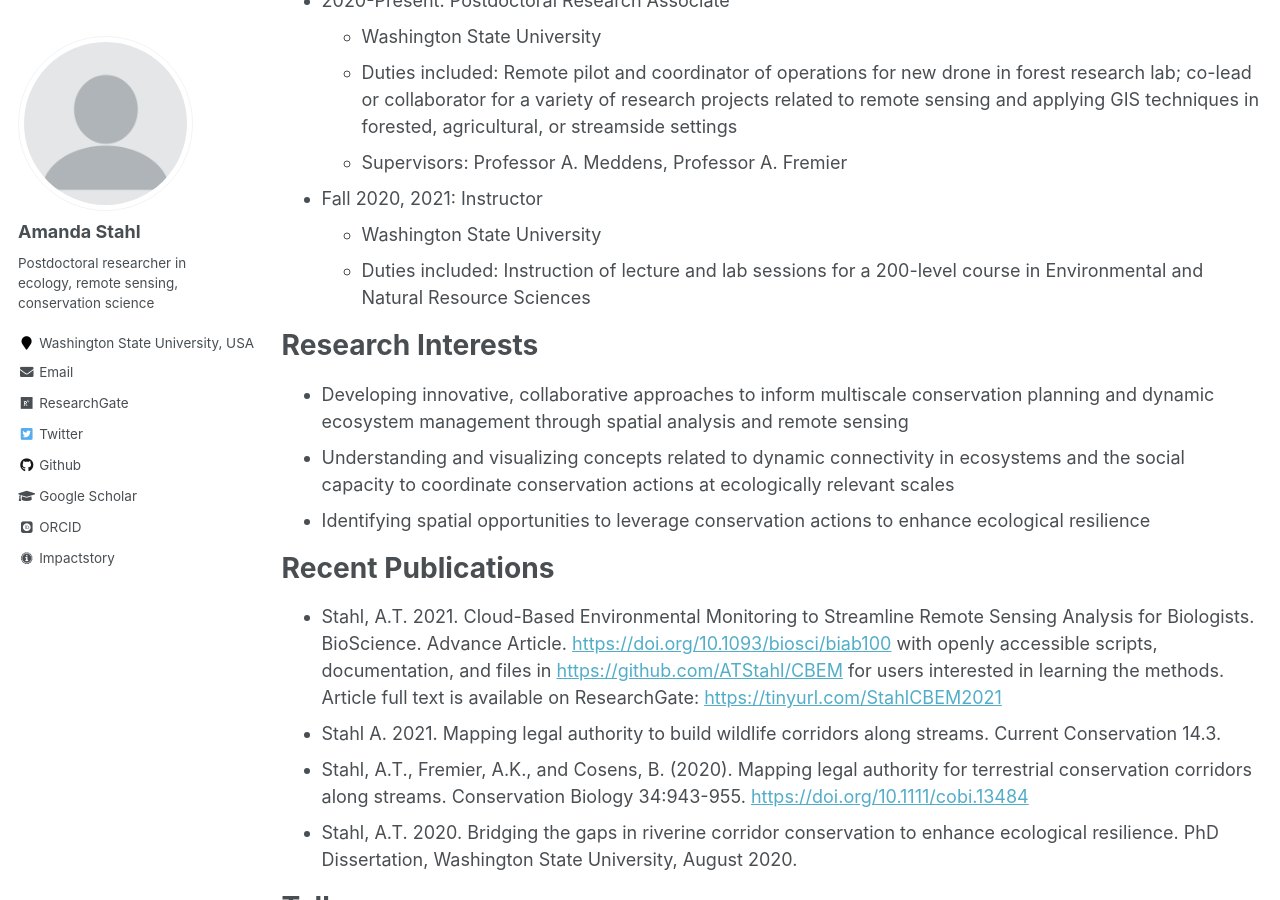
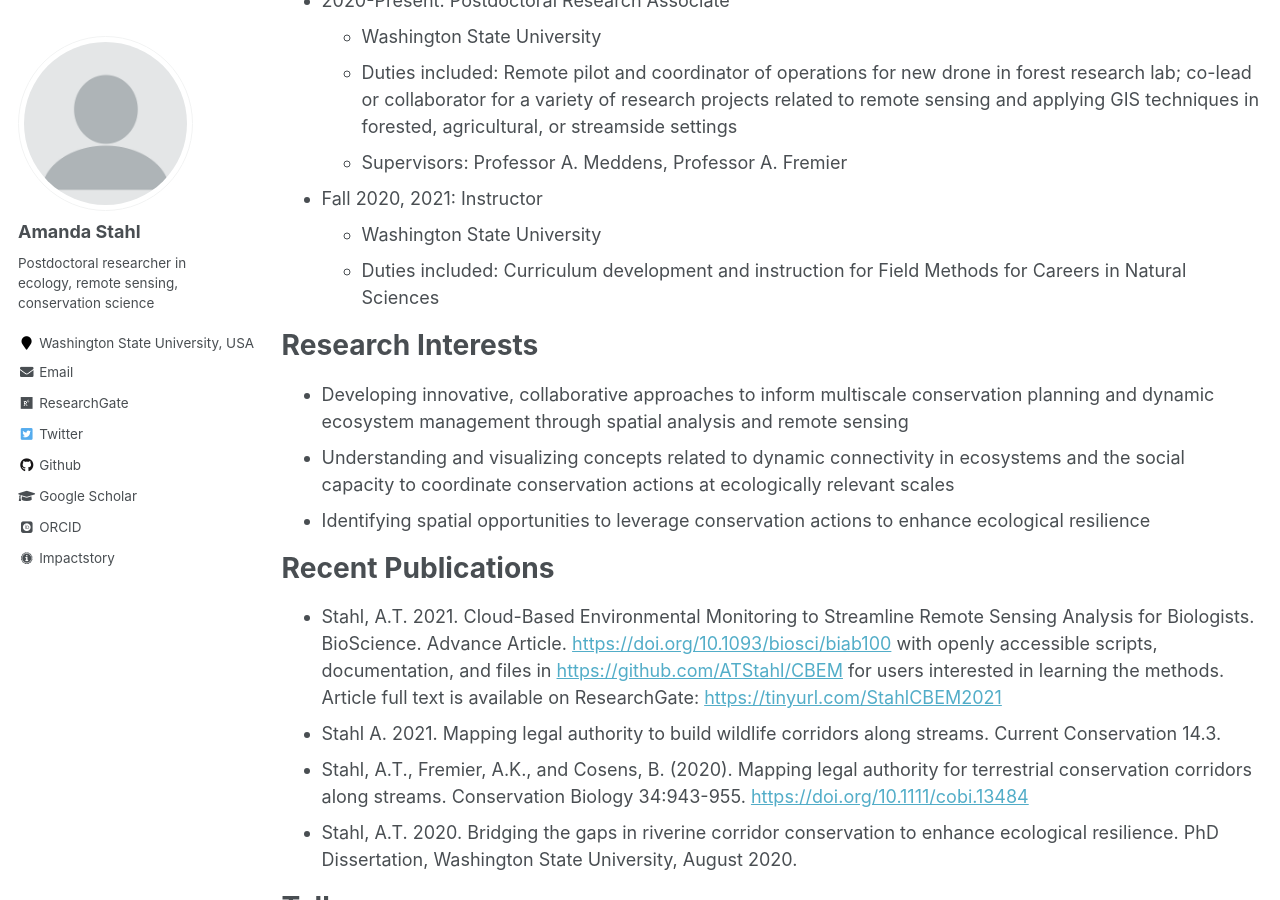
Before and after one commit to ATStahl/ATSpages, a Jekyll site: the page built from _pages/cv.md, in a window 1280 px wide and 900 px high, scrolled down 430 px. Built offline with Jekyll 4.4.1, drawn with Linux system fonts in a browser that asks for light colours; some web fonts are replaced.

Commit message:
Update cv.md
added curriculum development to Instructor role

```diff
--- a/_pages/cv.md
+++ b/_pages/cv.md
@@ -25,7 +25,7 @@ Recent Work Experience
 
 * Fall 2020, 2021: Instructor
   * Washington State University
-  * Duties included: Instruction of lecture and lab sessions for a 200-level course in Environmental and Natural Resource Sciences
+  * Duties included: Curriculum development and instruction for Field Methods for Careers in Natural Sciences
 
 
 Research Interests
```
